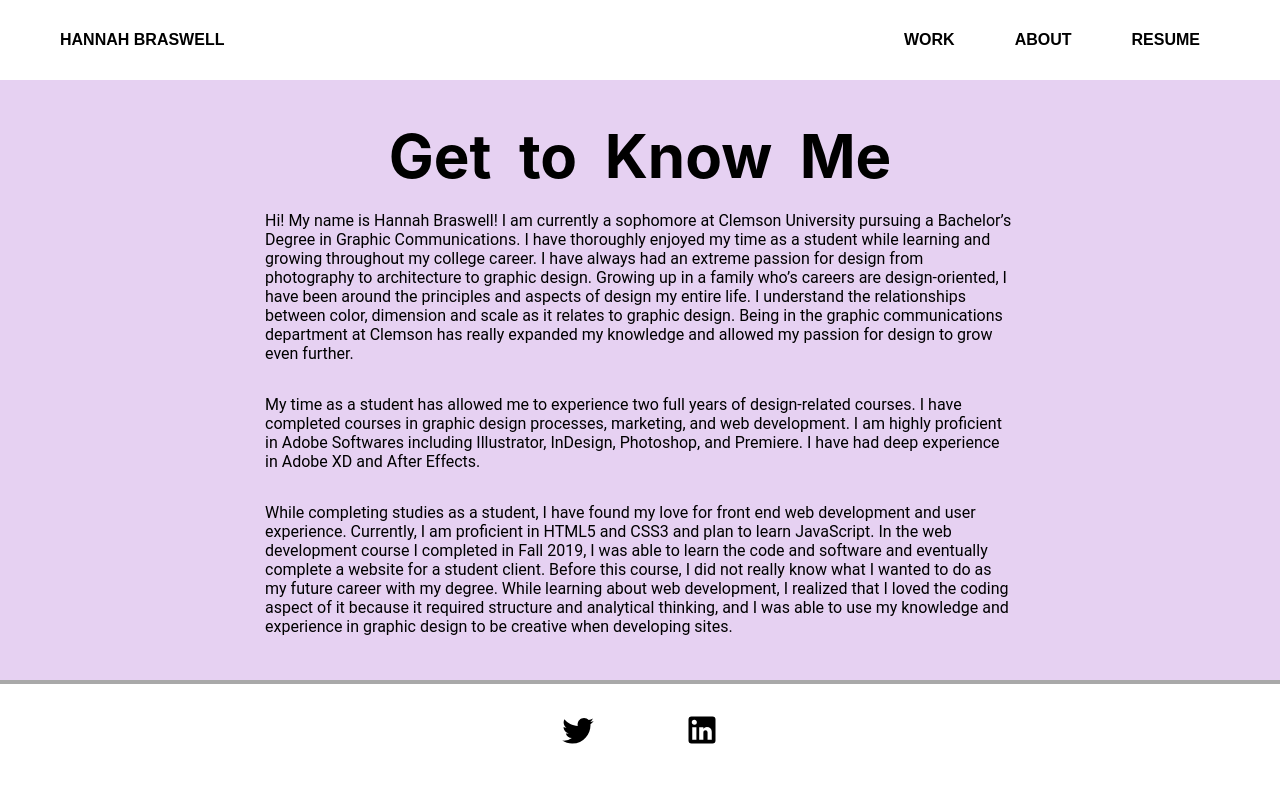
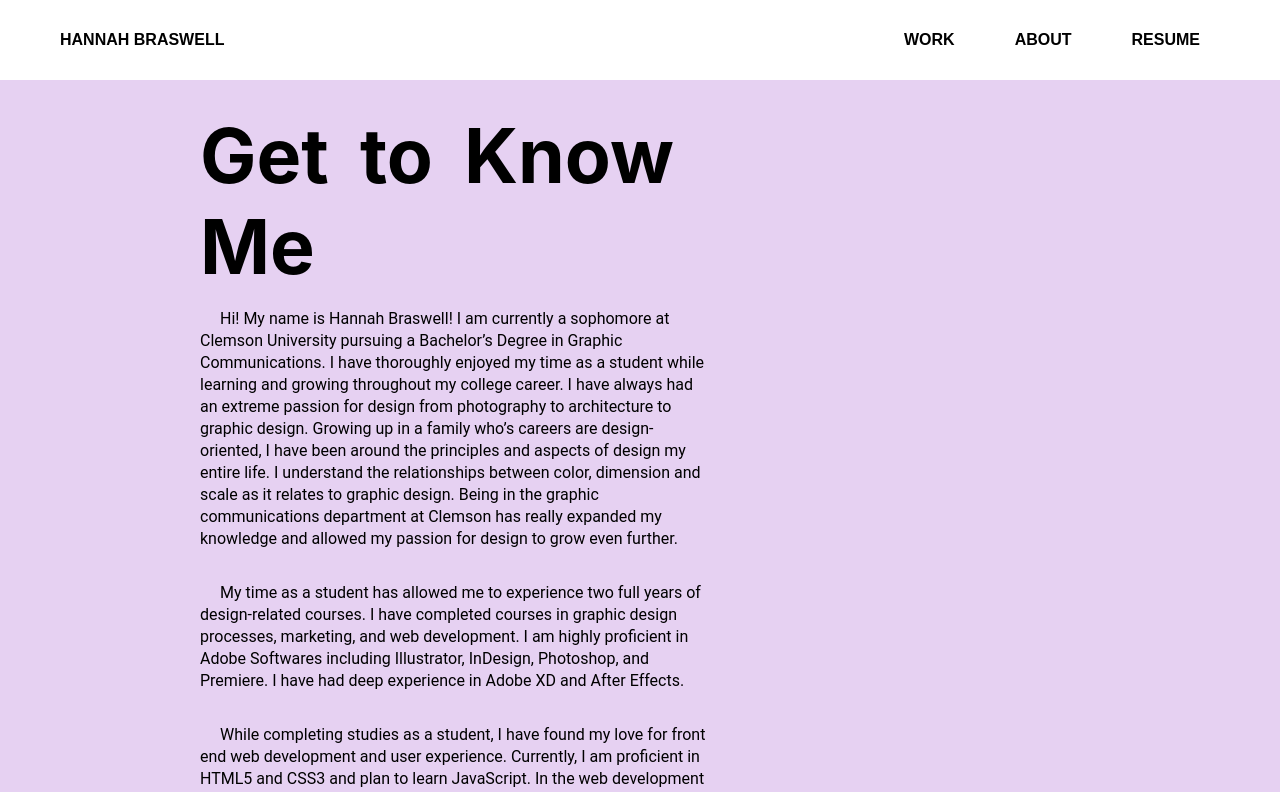
Before and after one commit to wesleypetry/HannahPortfolio, a React (Create React App) app: page /About in a window 1280 px wide. Shown: the top 792 px of the page. Built offline with nearby package versions, Linux system fonts and the light colour scheme.

Commit message:
Updated UX Page
Hannah's updates that got lost in hannah branch

```diff
--- a/src/Pages/Projects/UXDesign.js
+++ b/src/Pages/Projects/UXDesign.js
@@ -6,8 +6,8 @@ function UXDesign(props) {
         <div classname="container">
             <div className="colorheader">
                 <div className="headertext">
-                    <h1>Hannah's UXDesign Page</h1>
-                    <p>jlkhgfdfghgyftrdcf kvgcfxdcfjgvbh jhbvgcfxdcfvg hgjcfxdcfg</p>
+                    <h1>User Experience Design</h1>
+                    <h3>This project is a redesign of the Bank of America mobile app. </h3>
                 </div>
             </div>
             <div className="casestudy">
--- a/src/Pages/Projects/projects.css
+++ b/src/Pages/Projects/projects.css
@@ -18,11 +18,27 @@
     align-items:center;
     color:white;
     width:100%;
-    height:50%;
+    height:100%;
+}
+
+.headertext h1{
+    font-size: 70pt;
+}
+
+.headertext h3{
+    font-size: 20pt;
 }
 
 .casestudy{
-    width:50%;
+    width: 50%;
     display:flex;
     flex-direction:column;
+    justify-content: space-between;
+    margin:auto;
+    padding-top: 1%;
 }
+
+.casestudy h2{
+    margin-top: 30px;
+    margin-bottom: 0px;
+}
--- a/src/Pages/Work.js
+++ b/src/Pages/Work.js
@@ -11,9 +11,8 @@ function Work(props) {
                 </div>
                 <div className="IntroTextDiv">
                     <div>
-                        <p>text text text</p>
-                        <p>text text text</p>
-                        <p>text text text</p>
+                        <p>I’m an aspiring user experience designer. I’m passionate about crafting user experiences and design systems for mobile and web products. </p>
+                        <p>I am currently finishing my Bachelor’s Degree in Graphic Communications at Clemson University and am graduating in May 2022. </p>
                     </div>
                 </div>
             </div>
--- a/src/Pages/styles.modules.css
+++ b/src/Pages/styles.modules.css
@@ -21,13 +21,14 @@
     padding-top: 25px;
     position: absolute;
     height: 400px;
+    text-align: left;
     background-color: lightgray;
     fill-opacity: 50%;
     width: 400px;
     height: 300px;
-    text-align: center;
-    align-items: center;
     border-radius: 10pt;
+    padding: 35px;
+    line-height: 22px;
 }
 
 .WorkDiv {
@@ -98,22 +99,24 @@
 .AboutDiv {
     display: flex;
     flex-direction: row;
-    justify-content: space-around;
     align-items: center;
-    height: 600px;
+    justify-content: flex-start;
+    padding-left: 200px;
+    height: auto;
     background-color: #E6D1F2;
 }
 
 .AboutText {
-    width: 800px;
+    width: 47%;
     height: 100%;
 }
 
 .AboutTitle {
-    font-size: 45pt;
+    font-size: 4.7em;
     word-spacing: 10pt;
-    text-align: center;
-    height: 35px;
+    text-align: left;
+    margin-top:30px;
+    margin-bottom:0px;
 }
 
 .paragraph{
@@ -121,9 +124,9 @@
     flex-direction:column;
     text-align:left;
     max-width:1000px;
-    padding-left: 25px;
-    padding-right: 25px;
     font-family: Roboto, sans-serif;
+    line-height: 22px;
+    text-indent: 20px;
 
 }
 
```
